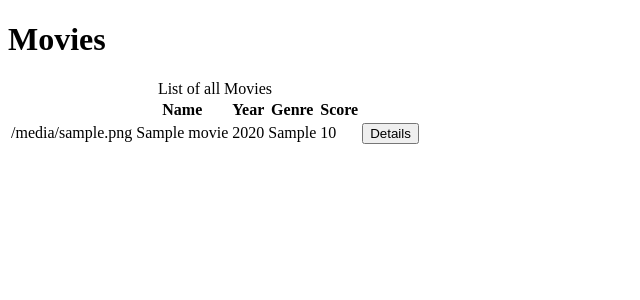
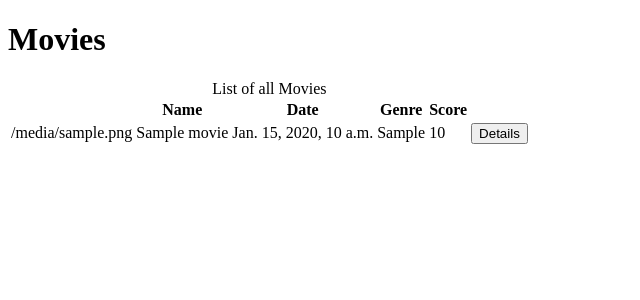
Before and after one commit to awp2017/MovieBox, a Django app: template MovieBoxProject/MovieBox/templates/homeMovieList.html in a window 1280 px wide. Shown: the part 73-373 px from the top of the page, without its empty margins (0-640 px from the left). Run offline with Django 3.2, Linux system fonts and the light colour scheme; the template is opened without the code that fills it: most values are stand-ins (such as "Sample title", 1, 10 or a date in 2020).

Commit message:
changed from year to date

```diff
--- a/MovieBoxProject/MovieBox/templates/homeMovieList.html
+++ b/MovieBoxProject/MovieBox/templates/homeMovieList.html
@@ -12,7 +12,7 @@
         <tr>
        		<th></th>
             <th>Name</th>
-            <th>Year</th>
+            <th>Date</th>
             <th>Genre</th>
             <th>Score</th>
             <th></th>
@@ -23,7 +23,7 @@
         <tr>
         	<td>{{ movie.cover}}</td>
             <td>{{ movie.name }}</td>
-            <td>{{ movie.year }}</td>
+            <td>{{ movie.date }}</td>
             <td>{{ movie.get_genre_display }}</td>
             <td>{{ movie.score }}</td>
             <td>
--- a/MovieBoxProject/MovieBox/templates/movie.html
+++ b/MovieBoxProject/MovieBox/templates/movie.html
@@ -6,7 +6,7 @@
 <h1>{{ movie.name }}</h1>
 
 <div>
-    Year: {{ movie.year }}
+    Date: {{ movie.date }}
 </div>
 
 <div>
```
